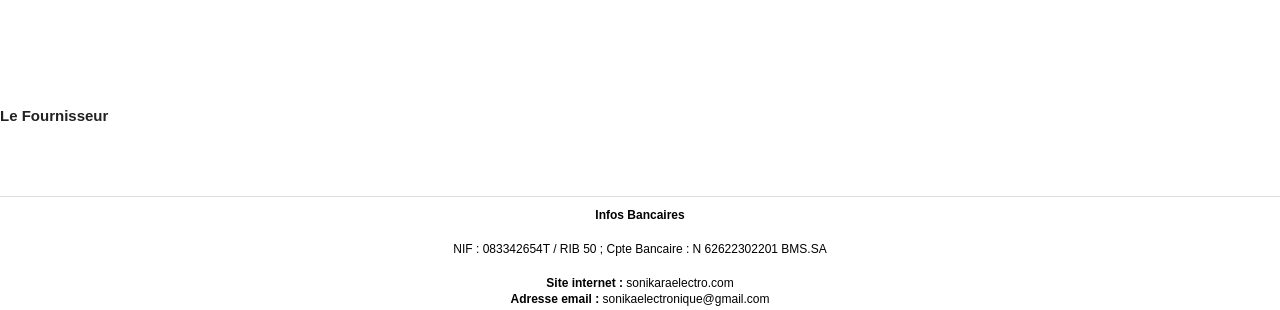
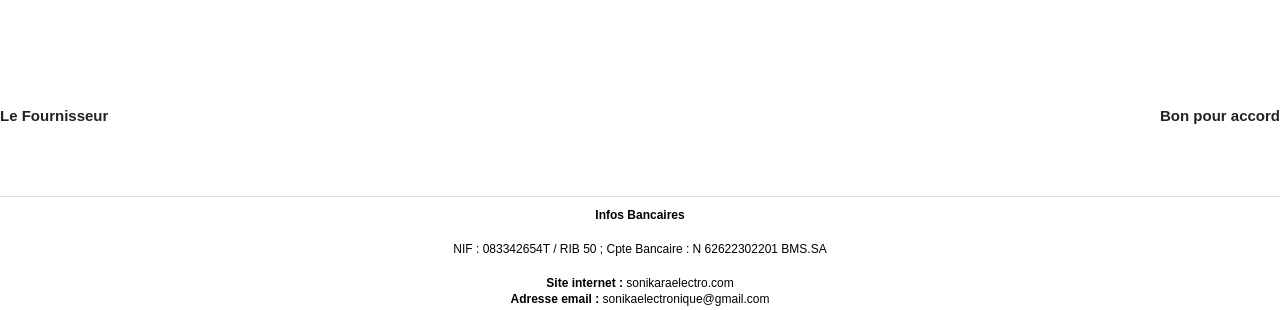
Before and after one commit to makan-dianka/sonikaraelectrostock, a Django app: template quotes/templates/quotes/quote_pdf.html in a window 1280 px wide. Shown: the part 476-786 px from the top of the page. Run offline with Django 5.2, Linux system fonts and the light colour scheme; the template is opened without the code that fills it, so the values that code supplies are empty.

Commit message:
feat: add "Bon pour accord" section to quote PDF template

```diff
--- a/quotes/templates/quotes/quote_pdf.html
+++ b/quotes/templates/quotes/quote_pdf.html
@@ -603,6 +603,11 @@
             <div class="title">Le Fournisseur</div>
             <!-- <div class="line"></div> -->
         </div>
+
+        <div>
+            <div class="title">Bon pour accord</div>
+            <!-- <div class="line"></div> -->
+        </div>
     </div>
 
 
```
